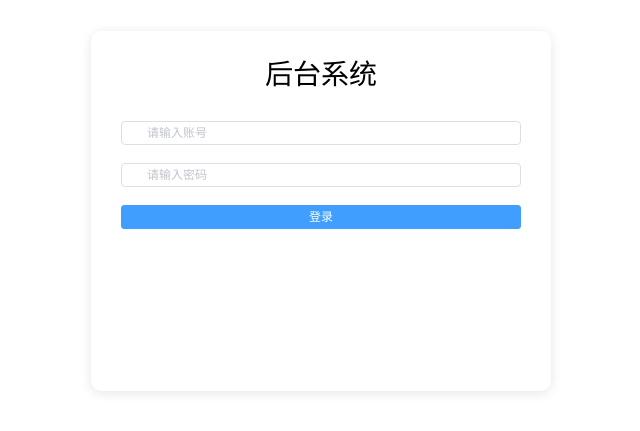
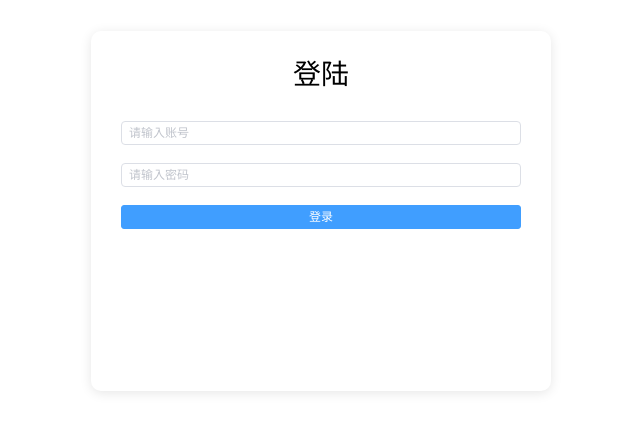
Before and after one commit to LaicZhang/weather-fe, a Vue app: page /login in a window 1280 px wide. Shown: the part 189-620 px from the top of the page, without its empty margins (319-959 px from the left). Built offline with nearby package versions, Linux system fonts and the light colour scheme.

Commit message:
style: update login page style

```diff
--- a/src/views/Login.vue
+++ b/src/views/Login.vue
@@ -8,13 +8,12 @@
       :rules="userRules"
       status-icon
     >
-      <div class="login-title">后台系统</div>
+      <div class="login-title">登陆</div>
       <el-form-item prop="userName">
         <el-input
           v-model="userForm.userName"
           type="text"
           placeholder="请输入账号"
-          prefix-icon="el-icon-user"
         ></el-input>
       </el-form-item>
       <el-form-item prop="userPwd">
@@ -22,7 +21,6 @@
           v-model="userForm.userPwd"
           type="text"
           placeholder="请输入密码"
-          prefix-icon="el-icon-lock"
         ></el-input>
       </el-form-item>
       <el-form-item>
@@ -43,7 +41,9 @@ export default defineComponent({
   components: {},
   setup() {
     const { router, store } = useVuexWithRouter();
+    console.log('store=>',store);
     const toPageHome = () => {
+      console.log("toPageHome");
       router.push("/");
     };
     const userFormRef = ref(null);
```
